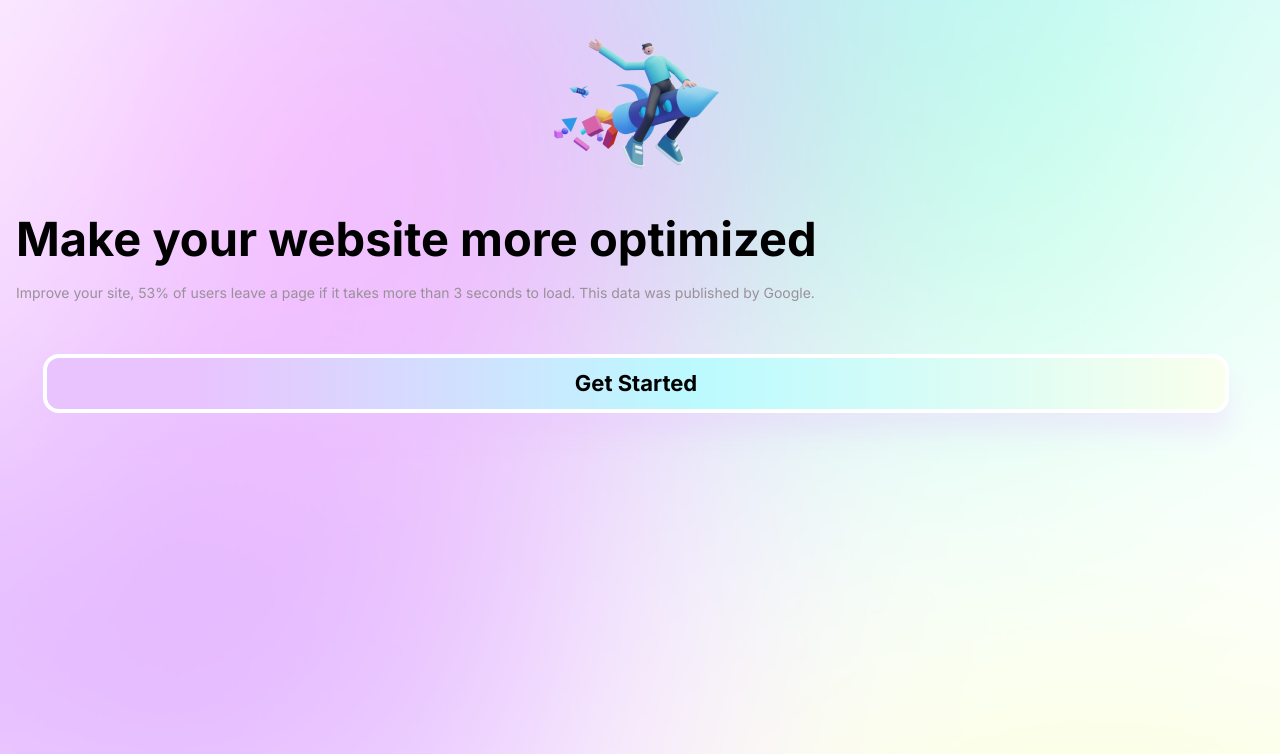
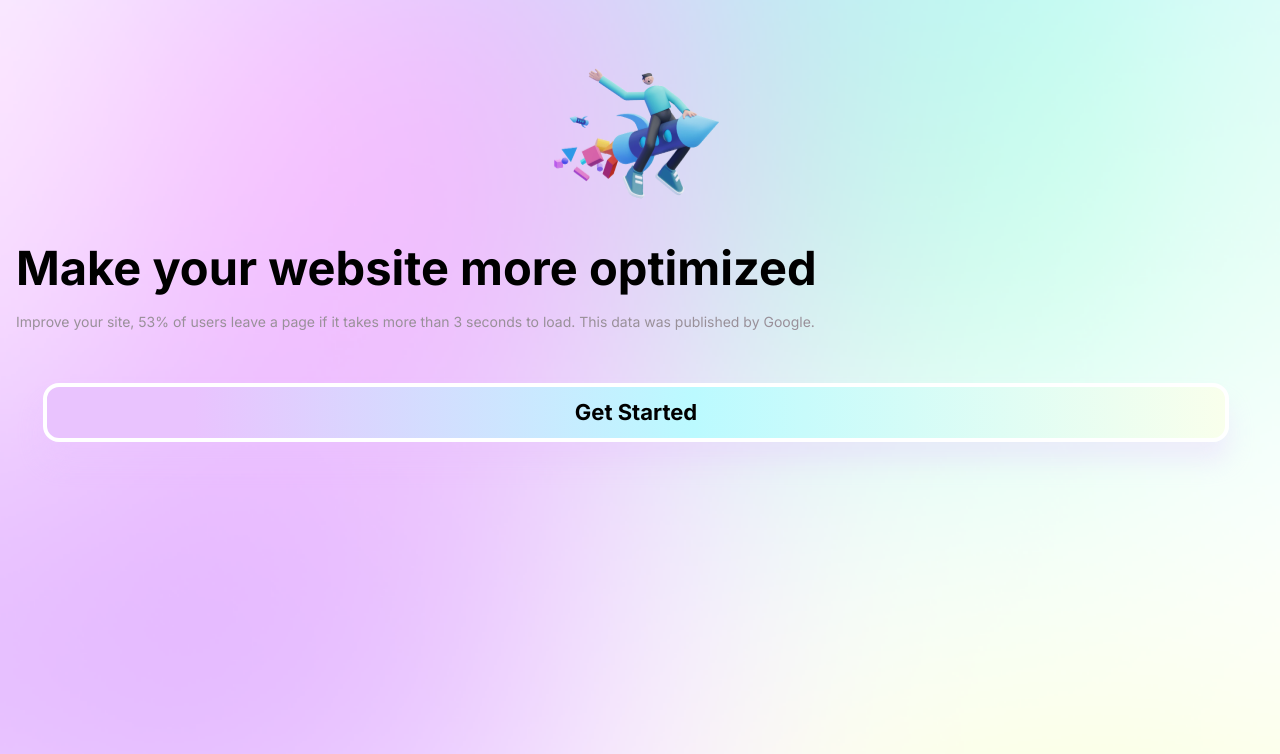
Before and after one commit to Mrbanano/Landing.Page, a plain HTML site: page index.html in a window 1280 px wide. Shown: the part 46-800 px from the top of the page. Drawn offline with Linux system fonts and the light colour scheme.

Commit message:
:art: change img for div.image background img

```diff
--- a/css/styles.css
+++ b/css/styles.css
@@ -67,6 +67,18 @@
       color: black;
   }
 
+  .CardImg{
+      margin-block-start: 30px;
+      display: inline-block;
+      width: 185px;
+      height: 173.2px;
+  }
+
+  .CardImg .image{
+      width: 100%;
+      height: 100%;
+      background: url('../assets/images/card-right-mobile.png');
+  }
   .CardText{
       margin-inline-start: 16px;
       margin-inline-end: 24px;
--- a/index.html
+++ b/index.html
@@ -37,7 +37,7 @@
     </header>
     <main class="Main">
       <section class="CardImg">
-        <img src="./assets/images/card-right-mobile.png" alt="heroimage" />
+        <div class="image"></div>
       </section>
       <section class="CardText">
         <h1 class="CardText--title">Make your website more optimized</h1>
```
